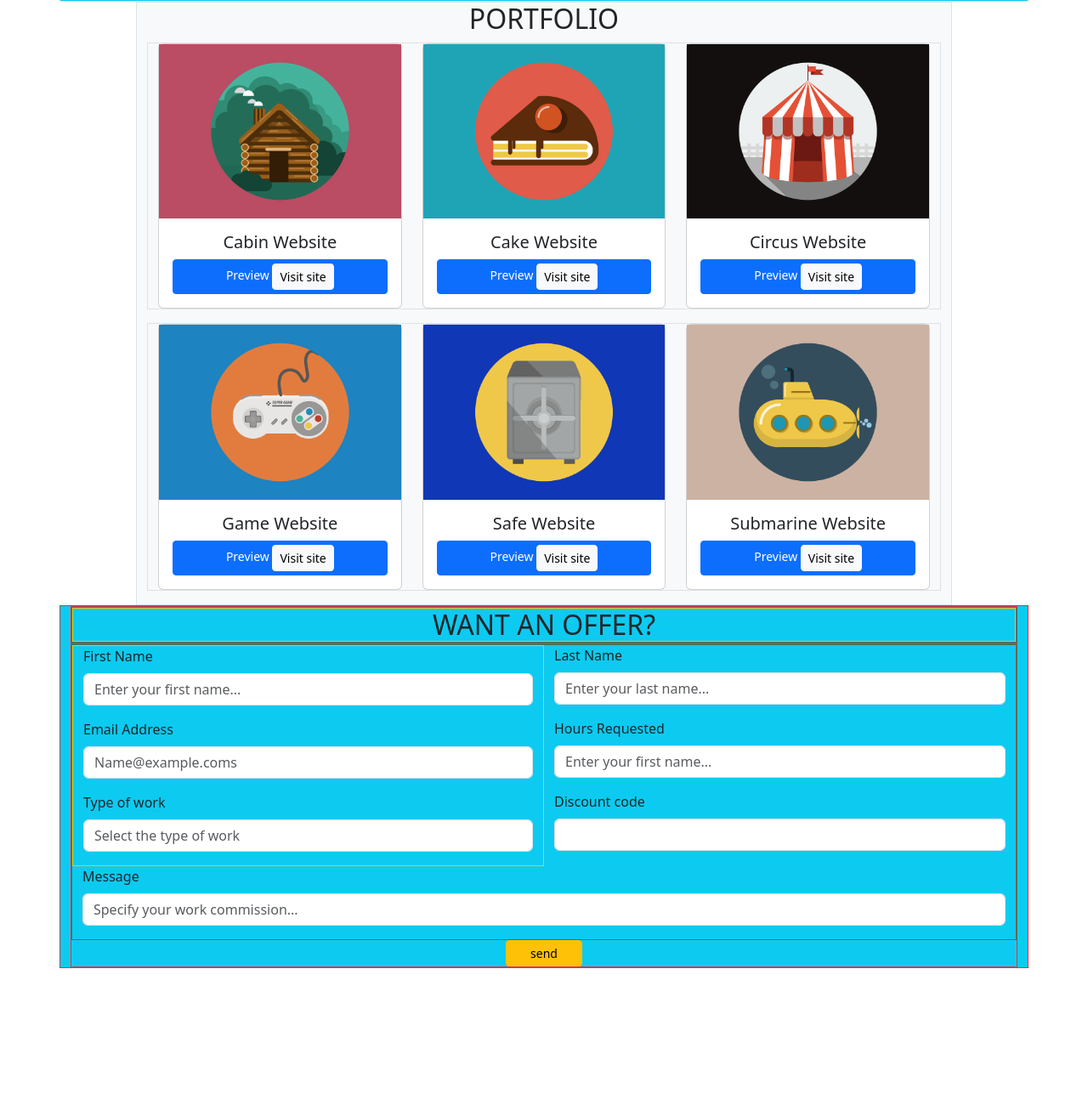
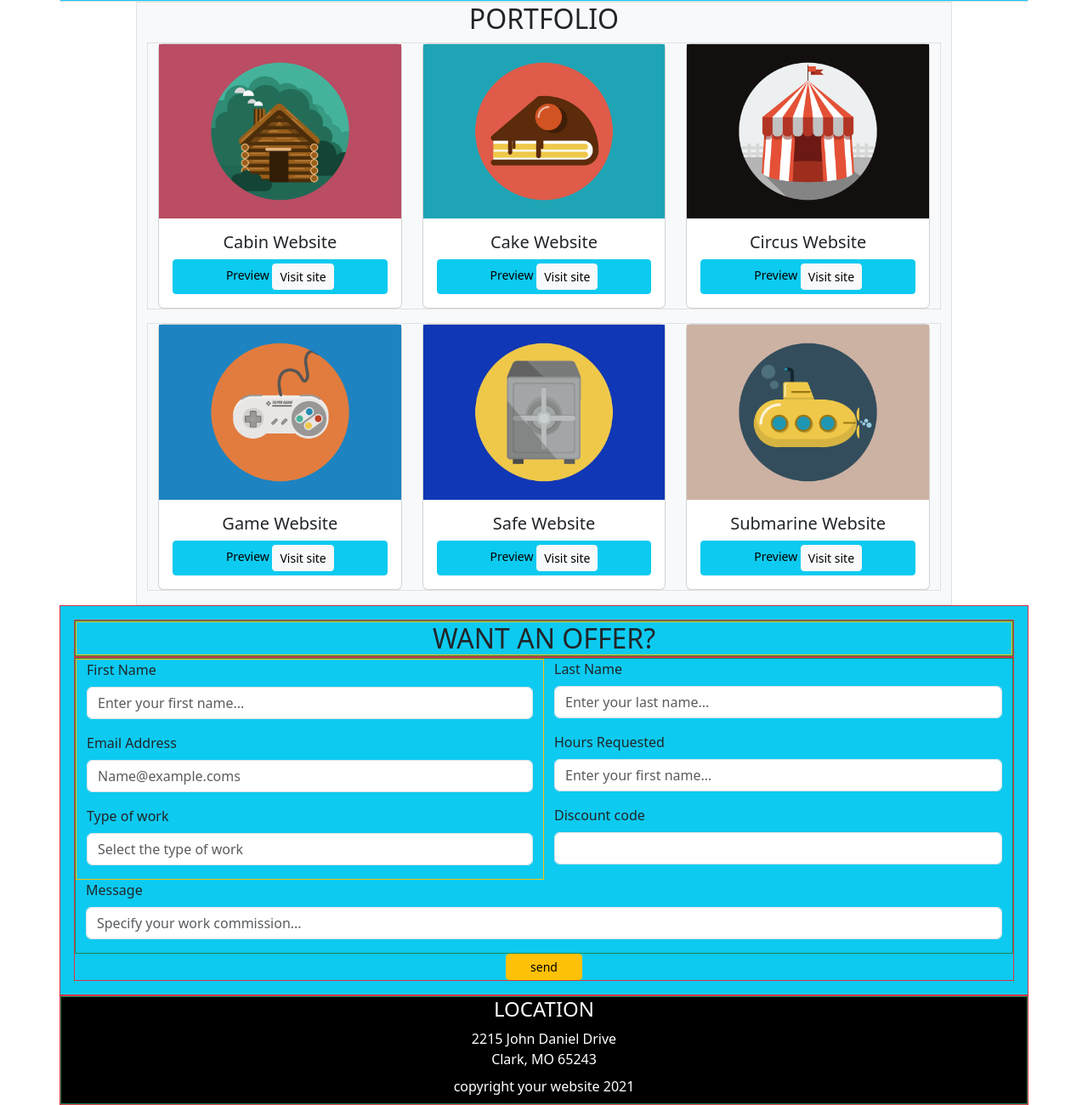
Before and after one commit to Matteojk95/bootstrap-html-freelancer, a plain HTML site: page index.html in a window 1280 px wide. Shown: the part 784-2084 px from the top of the page at 85% size. Before the commit the page ends 1923 px from the top, so only its background shows below. Drawn offline with nearby package versions, Linux system fonts and the light colour scheme.

Commit message:
near to finish

```diff
--- a/index.html
+++ b/index.html
@@ -49,8 +49,8 @@
                         <img class="card-image-top" src="img/cabin.png" alt="prima foto">
                         <div class="card-body">
                             <h5 class="card-title text-center"> Cabin Website </h5>
-                            <div class="d-grid gap-2">
-                                <div class="btn btn-primary btn-sm">Preview
+                              <div class="d-grid gap-2">
+                                <div class="btn btn-info btn-sm">Preview
                                     <div class="btn btn-light btn-sm"> Visit site
                                     </div>
                                 </div>
@@ -69,7 +69,7 @@
                         <div class="card-body">
                             <h5 class="card-title text-center"> Cake Website </h5>
                             <div class="d-grid gap-2">
-                                <div class="btn btn-primary btn-sm">Preview
+                                <div class="btn btn-info btn-sm">Preview
                                     <div class="btn btn-light btn-sm"> Visit site
                                     </div>
                                 </div>
@@ -87,7 +87,7 @@
                         <div class="card-body">
                             <h5 class="card-title text-center"> Circus Website </h5>
                             <div class="d-grid gap-2">
-                                <div class="btn btn-primary btn-sm">Preview
+                                <div class="btn btn-info btn-sm">Preview
                                     <div class="btn btn-light btn-sm"> Visit site
                                     </div>
                                 </div>
@@ -112,7 +112,7 @@
                         <div class="card-body">
                             <h5 class="card-title text-center"> Game Website </h5>
                             <div class="d-grid gap-2">
-                                <div class="btn btn-primary btn-sm">Preview
+                                <div class="btn btn-info btn-sm">Preview
                                     <div class="btn btn-light btn-sm"> Visit site
                                     </div>
                                 </div>
@@ -130,7 +130,7 @@
                         <div class="card-body">
                             <h5 class="card-title text-center"> Safe Website </h5>
                             <div class="d-grid gap-2">
-                                <div class="btn btn-primary btn-sm">Preview
+                                <div class="btn btn-info btn-sm">Preview
                                     <div class="btn btn-light btn-sm"> Visit site
                                     </div>
                                 </div>
@@ -148,7 +148,7 @@
                         <div class="card-body">
                             <h5 class="card-title text-center"> Submarine Website </h5>
                             <div class="d-grid gap-2">
-                                <div class="btn btn-primary btn-sm">Preview
+                                <div class="btn btn-info btn-sm">Preview
                                     <div class="btn btn-light btn-sm"> Visit site
                                     </div>
                                 </div>
@@ -163,7 +163,7 @@
     </div>
 
     <!-- Titolo-->
-    <div class="container bg-info border border-danger">
+    <div class="container bg-info border border-danger p-3">
         <div class="container border border-danger">
             <div class="row border border-success">
                 <div class="col-12 border border-warning">
@@ -233,6 +233,25 @@
     </div>
 
 
+    <div class="container border border-danger bg-black text-center text-white">
+    <div class="row border border-success">
+        <div class="col-12">
+
+
+    <h4> LOCATION </h4>
+    <p class="p-0 m-0"> 2215 John Daniel Drive</p>
+    <p class="p-0 m-0"> Clark, MO 65243 </p>
+
+    <p class="p-1 m-1"> copyright your website 2021</p>
+
+
+
+
+
+
+
+
+
 
 
 
```
